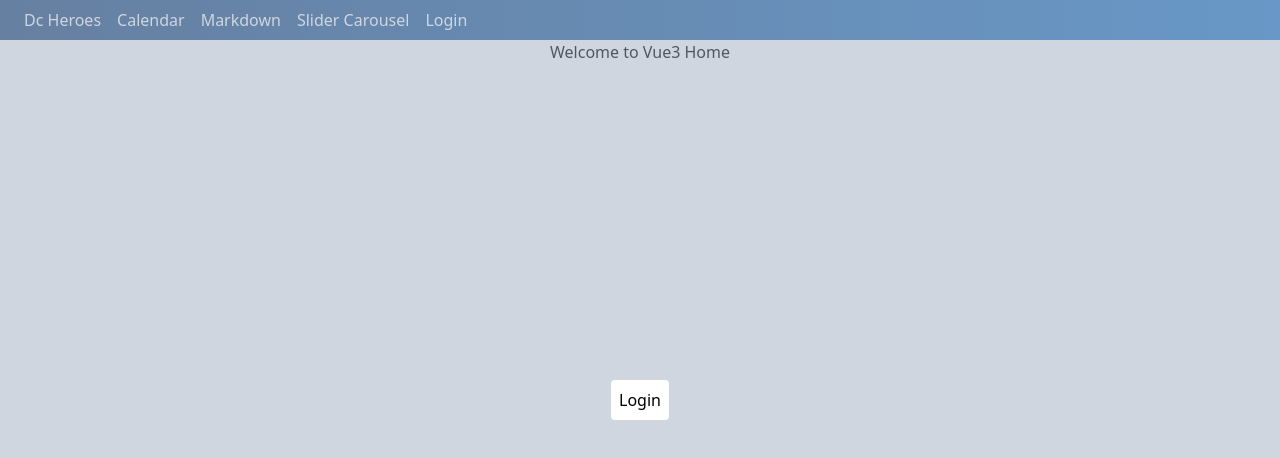
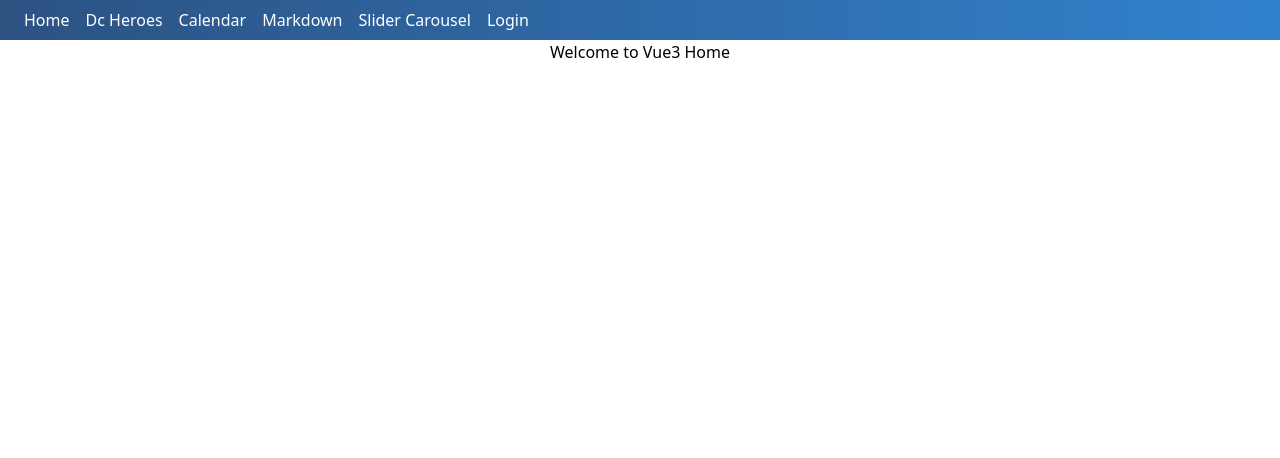
Before and after one commit to hackertaco/make-vue3-components, a Vue app: page / in a window 1280 px wide. Shown: the top 458 px of the page. Built offline with nearby package versions, Linux system fonts and the light colour scheme.

Commit message:
feat 06:⚡️emit close event

```diff
--- a/src/App.vue
+++ b/src/App.vue
@@ -1,9 +1,9 @@
 <template>
-<AppHeader />
+<AppHeader @open-login-modal="isLoginOpen=true" />
 <div class="w-full flex">
     <router-view></router-view>
 </div>
-<LoginModal />
+<LoginModal v-if="isLoginOpen" @close-login='isLoginOpen=false' />
 </template>
 
 <script>
@@ -15,6 +15,11 @@
         AppHeader,
         LoginModal
     },
+    data() {
+        return {
+            isLoginOpen: false,
+        }
+    }
 
 }
 </script>
--- a/src/components/AppHeader.vue
+++ b/src/components/AppHeader.vue
@@ -1,7 +1,7 @@
 <template>
 <nav class="w-full bg-gradient-to-r from-blue-800 to-blue-600 text-white px-4 py-2">
     <router-link v-for="item in list" :key="item.to" class="mx-2" :to="item.to">{{item.title}}</router-link>
-    <button class="mx-2">Login</button>
+    <button class="mx-2" @click="$emit('open-login-modal')">Login</button>
 </nav>
 </template>
 
@@ -10,6 +10,12 @@
     data() {
         return {
             list: [{
+
+                    title: 'Home',
+                    to: '/'
+                },
+                {
+
                     title: 'Dc Heroes',
                     to: '/dc-heroes'
                 },
```
